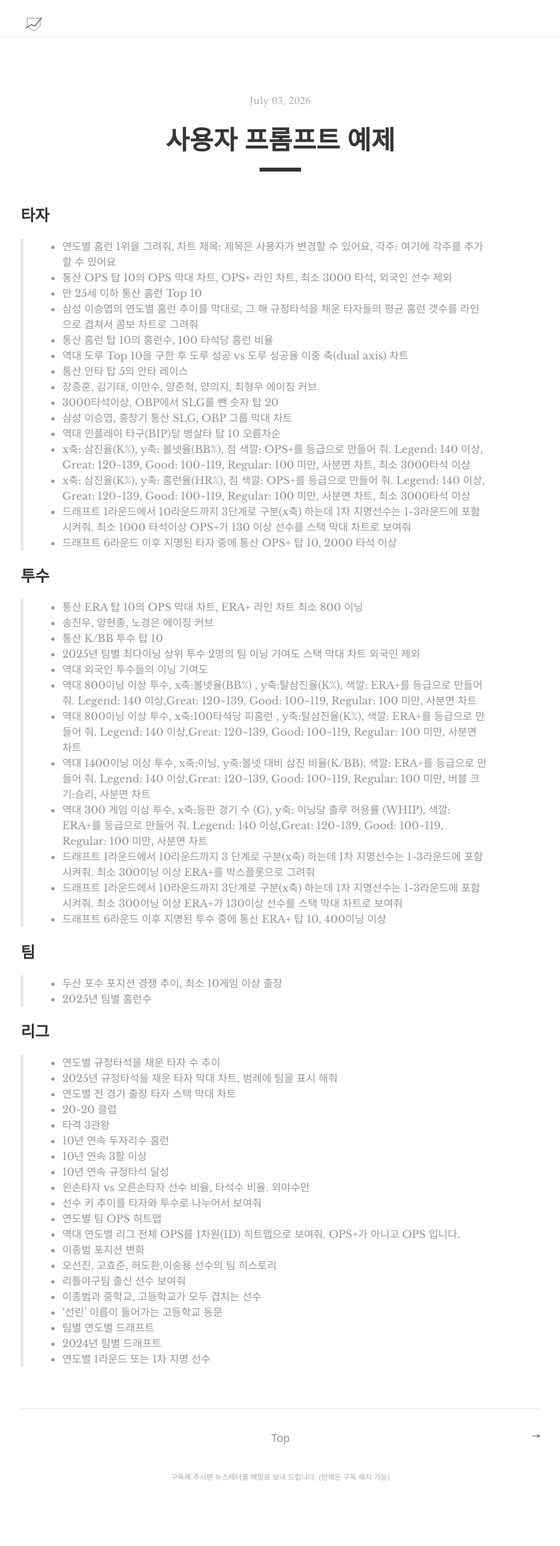
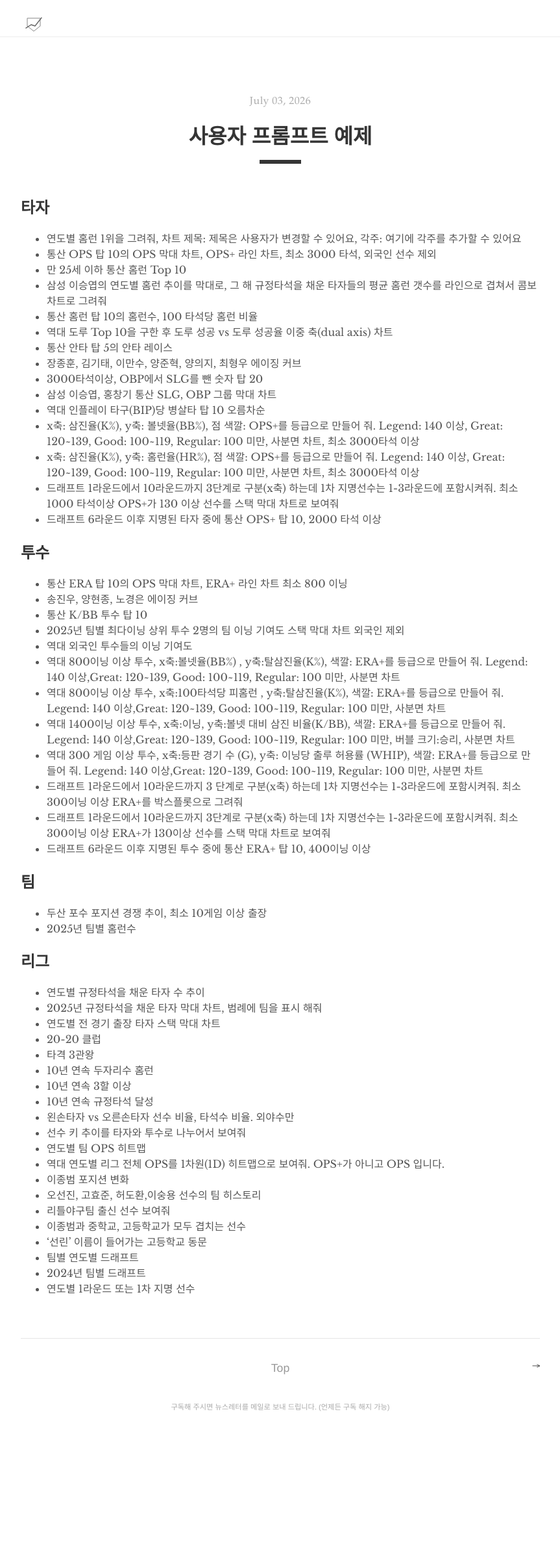
Before and after one commit to sylvakr/baseball-chart-blog, a Jekyll site: the page built from _posts/2026-07-03-user-prompts-examples.md, in a window 1280 px wide. Shown: the whole page at 65% size, without its empty margins (208-1071 px from the left). Built offline with Jekyll 4.4.1, drawn with Linux system fonts in a browser that asks for light colours; after the commit the page ends 2271 px from its top, so only the background shows below that.

Commit message:
제목 폰트 사이즈 2.5rem -> 2.0

```diff
--- a/_posts/2026-07-03-user-prompts-examples.md
+++ b/_posts/2026-07-03-user-prompts-examples.md
@@ -7,7 +7,6 @@ hidden: true
 ---
 
 ## 타자
->
 - 연도별 홈런 1위을 그려줘, 차트 제목: 제목은 사용자가 변경할 수 있어요, 각주: 여기에 각주를 추가할 수 있어요
 - 통산 OPS 탑 10의 OPS 막대 차트, OPS+ 라인 차트, 최소 3000 타석, 외국인 선수 제외
 - 만 25세 이하 통산 홈런 Top 10
@@ -25,7 +24,6 @@ hidden: true
 - 드래프트 6라운드 이후 지명된 타자 중에 통산 OPS+ 탑 10, 2000 타석 이상
 
 ## 투수
->
 - 통산 ERA 탑 10의 OPS 막대 차트, ERA+ 라인 차트 최소 800 이닝
 - 송진우, 양현종, 노경은 에이징 커브
 - 통산 K/BB 투수 탑 10
@@ -40,12 +38,10 @@ hidden: true
 - 드래프트 6라운드 이후 지명된 투수 중에 통산 ERA+ 탑 10, 400이닝 이상
 
 ## 팀
->
 - 두산 포수 포지션 경쟁 추이, 최소 10게임 이상 출장
 - 2025년 팀별 홈런수
 
 ## 리그
->
 - 연도별 규정타석을 채운 타자 수 추이
 - 2025년 규정타석을 채운 타자 막대 차트, 범례에 팀을 표시 해줘
 - 연도별 전 경기 출장 타자 스택 막대 차트
--- a/_sass/tale/_post.scss
+++ b/_sass/tale/_post.scss
@@ -15,7 +15,7 @@
   &-title {
     color: $default-shade;
     font-family: $sans-serif;
-    font-size: 2.5rem;  // default 4
+    font-size: 2.0rem;  // default 4
     margin: 1rem 0;
     text-align: center;
   }
```
